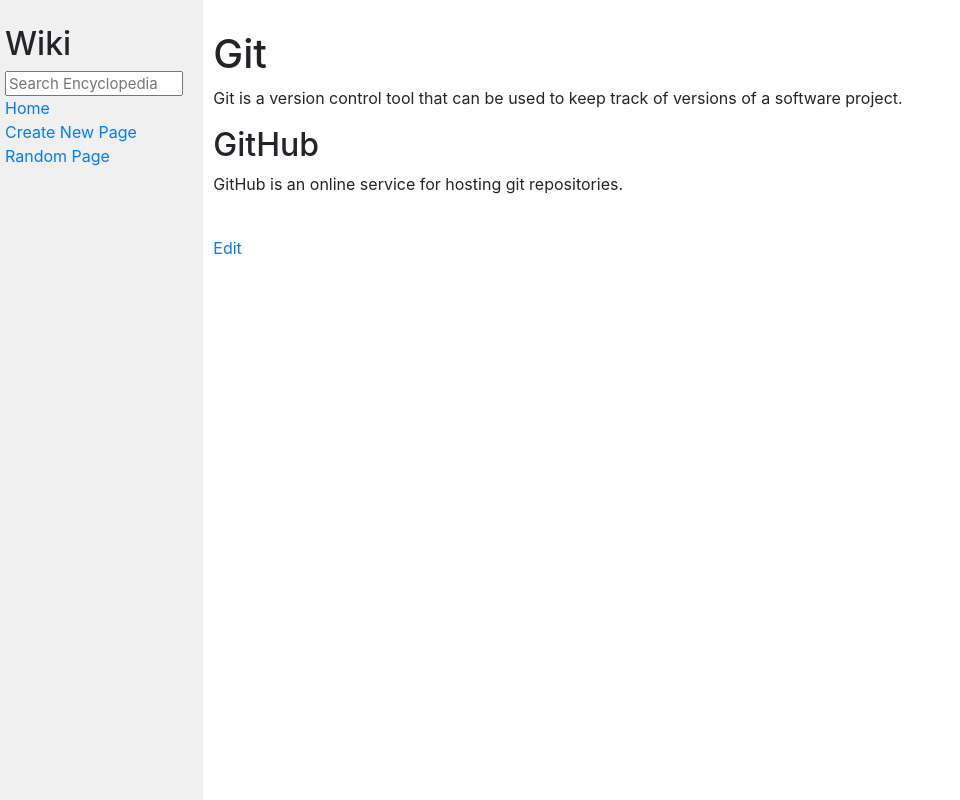
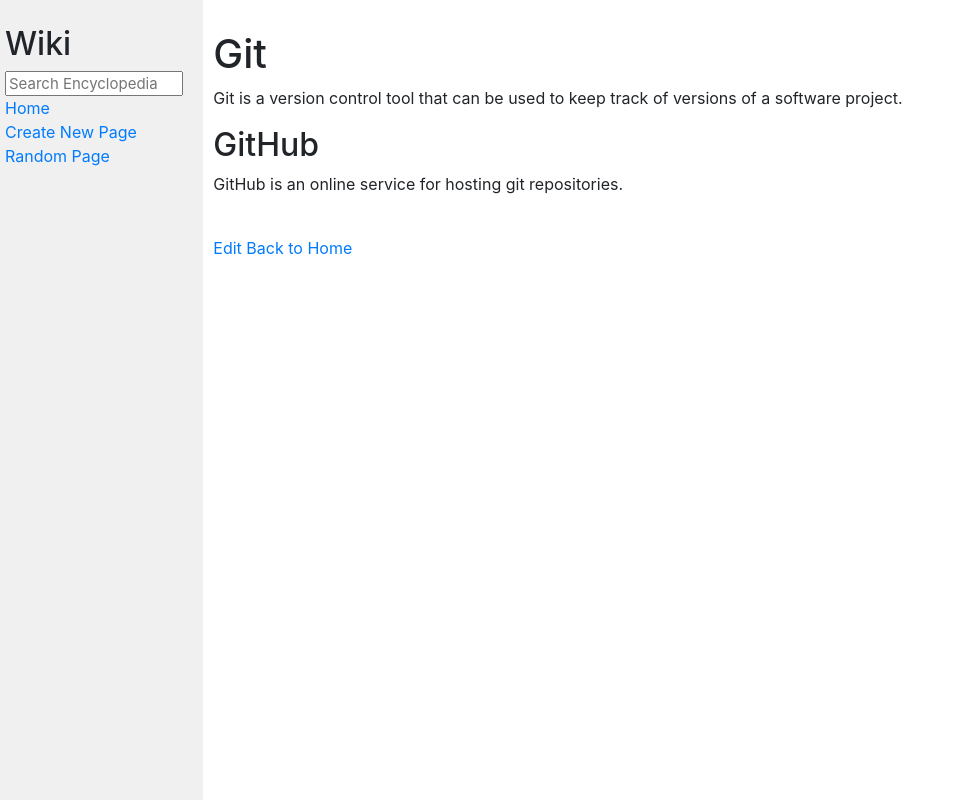
Before and after one commit to zbingsong/first-repo, a Django app: page /wiki/Git/ in a window 1280 px wide. Shown: the whole page, without its empty margins (0-960 px from the left). Run offline with Django 3.2, Linux system fonts and the light colour scheme; some libraries are stand-ins or nearby versions.

Commit message:
add back to home link

```diff
--- a/proj1/wiki/encyclopedia/templates/encyclopedia/entry.html
+++ b/proj1/wiki/encyclopedia/templates/encyclopedia/entry.html
@@ -13,4 +13,8 @@
         Edit
     </a>
 
+    <a href="{% url 'index' %}">
+        Back to Home
+    </a>
+
 {% endblock %}
```
Also changed, not shown: proj1/wiki/entries/HTML.md (+14 -0 lines), proj1/wiki/entries/Java.md (+8 -0 lines).
